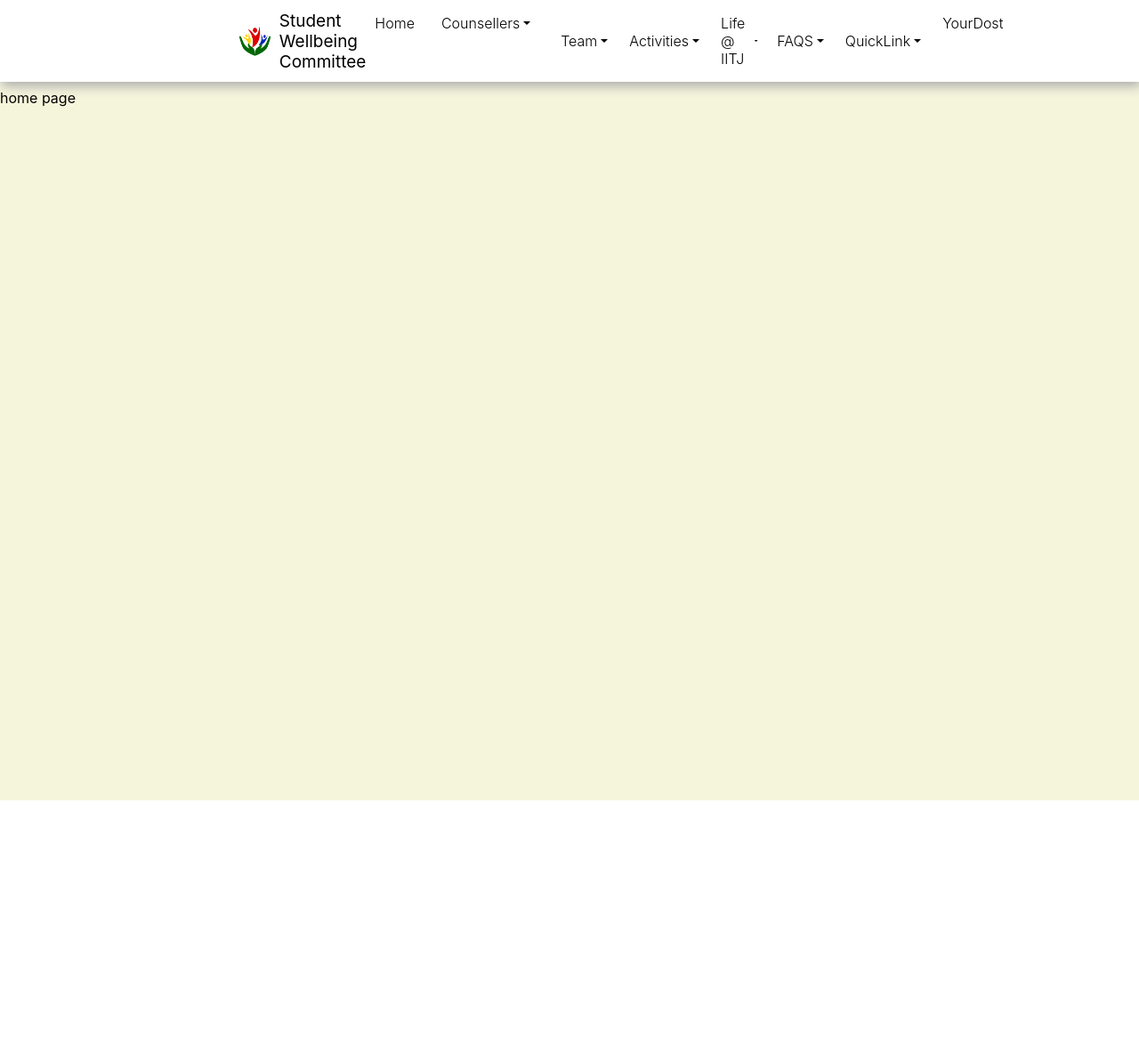
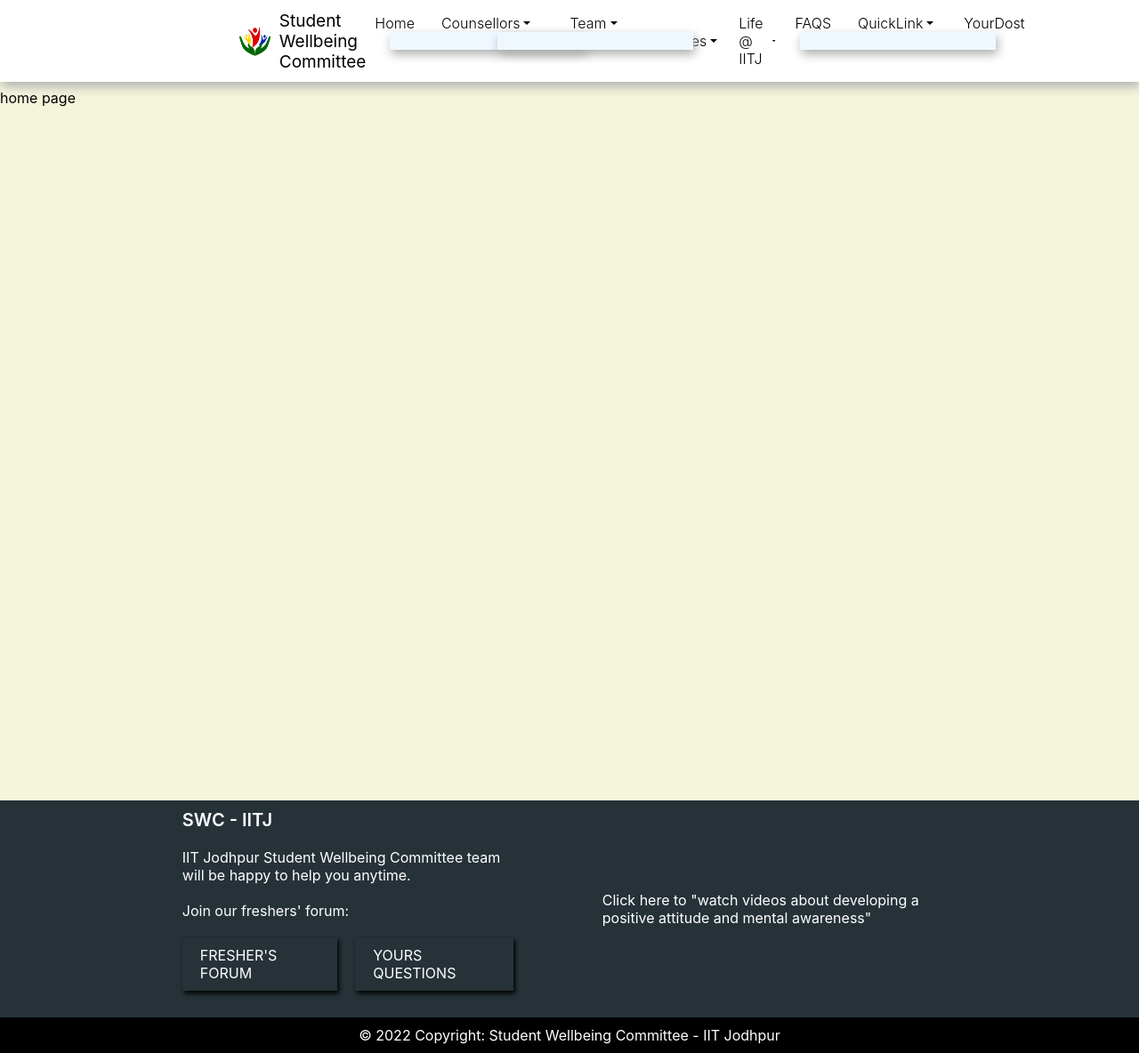
Before and after one commit to a19hu/SWC_2024, a React (Create React App) app: page / in a window 1280 px wide. Shown: the whole page at 89% size. Before the commit the page ends 900 px from the top, so only its background shows below. Built offline with nearby package versions, Linux system fonts and the light colour scheme.

Commit message:
add footer and some link

```diff
--- a/src/App.js
+++ b/src/App.js
@@ -1,15 +1,18 @@
 import { BrowserRouter,Routes,Route } from "react-router-dom";
 import Navbar from "./Components/part/Navbar";
 import Home from "./Components/Pages/Home";
+import Footer from "./Components/part/Footer";
 
 function App() {
   return (
     <BrowserRouter>
+
     <Navbar/>
     <Routes>
       <Route element={<Home/>}  path="/"/>
+    </Routes>
+    <Footer/>
 
-    </Routes>
     </BrowserRouter>
   );
 }
--- a/src/Components/Style/Navbar.css
+++ b/src/Components/Style/Navbar.css
@@ -58,11 +58,41 @@ a{
      cursor: pointer;
 }
 .nav_link_drop{
+    padding: 10px;
     background-color: aliceblue;
     box-shadow: 2px 5px 12px rgb(173, 173, 173);
-   position: relative;
-   top: 10px;
-   display: flex;
+   position: absolute;
+   top: 100%;
+   width: 200px;
+   /* display: flex; */
    flex-direction: column;
+   gap: 10px;
+   display: none;
 
 }
+.nav_link_drop div{
+   display: none;
+}
+ .nav_link_drop a {
+    display: none;
+}
+.nav_link_drop div:hover {
+
+    background-color: rgb(56, 56, 130);
+    color: white;
+    width: 100%;
+    justify-content: center;
+}
+.nav_link_drop a:hover {
+
+    background-color: rgb(56, 56, 130);
+    color: white;
+    width: 100%;
+    justify-content: center;
+}
+.nav_link_container:hover .nav_link_drop div {
+    display: flex;
+}
+.nav_link_container:hover .nav_link_drop a {
+    display: flex;
+}
--- /dev/null
+++ b/src/Components/Style/footer.css
@@ -0,0 +1,58 @@
+.footer{
+
+}
+.footer_container{
+    background-color: #263238;
+    padding: 10px 16%;
+    color: white;
+}
+.footer_context{
+
+    display: flex;
+    flex-direction: row;
+    /* justify-content: space-between; */
+    align-items: center;
+    gap: 100px;
+}
+.footer_help div{
+    margin-bottom: 20px;
+}
+.footer_swc{
+    font-size: 20px;
+    font-weight: 600;
+}
+.footer_help div:nth-child(2) {
+    /* font-size: 20px;
+    font-weight: 600; */
+}
+.footer_help div:nth-child(3) {
+    /* font-size: 20px;
+    font-weight: 600; */
+}
+.footer_help div:nth-child(4) {
+   display: flex;
+   flex-direction: row;
+   gap: 20px;
+}
+.footer_fresher_connect a{
+    box-shadow: 2px 3px 5px black;
+    color: white;
+    padding: 10px 20px;
+
+}
+.footer_fresher_connect a:hover {
+    background-color: rgb(68, 68, 154);
+
+}
+.footer_fresher_connect {}
+.youtube_link a:hover{
+   text-decoration: underline;
+}
+.footer_copyright{
+    padding: 10px 16%;
+    color: white;
+    background-color: black;
+    display: flex;
+    justify-content: center;
+    align-items: center;
+}
--- /dev/null
+++ b/src/Components/part/Footer.jsx
@@ -0,0 +1,40 @@
+import React from 'react'
+import { Link } from 'react-router-dom'
+import '../Style/footer.css'
+export default function Footer() {
+    return (
+        <div className='footer'>
+            <div className='footer_container'>
+                <div className='footer_context'>
+                    <div className='footer_help'>
+                        <div className='footer_swc'> SWC - IITJ</div>
+                        <div>
+
+                            IIT Jodhpur Student Wellbeing Committee team will be happy to help you anytime.
+                        </div>
+                        <div>
+
+                            Join our freshers' forum:
+                        </div>
+                        <div className='footer_fresher_connect'>
+                            <Link to="https://www.facebook.com/login/?next=https%3A%2F%2Fwww.facebook.com%2Fgroups%2Fiitjff13%2F%3Fref%3Dshare">FRESHER'S FORUM</Link>
+                            <Link>YOURS QUESTIONS</Link>
+                        </div>
+
+                    </div>
+                    <div className='youtube_link'>
+                        <Link to="https://www.youtube.com/results?search_query=positive+attitude+and+mental+awareness" style={{ color: "white" }}>Click here
+                        </Link>
+                        {" "}to "watch videos about developing a positive attitude and mental awareness"
+                    </div>
+                </div>
+                <div className='social_media'>
+
+                </div>
+            </div>
+            <div className='footer_copyright'>
+                © 2022 Copyright: Student Wellbeing Committee - IIT Jodhpur
+            </div>
+        </div>
+    )
+}
--- a/src/Components/part/Navbar.jsx
+++ b/src/Components/part/Navbar.jsx
@@ -1,45 +1,82 @@
-import React,{useState} from 'react'
+import React, { useState } from 'react'
 import { IoMdArrowDropdown } from "react-icons/io";
-
 import { Link } from 'react-router-dom'
 import '../Style/Navbar.css'
 import logo from '../../Images/logo.png'
+import Aasmaan from '../pdf/Aasmaan.pdf'
 export default function Navbar() {
-    const [demo,setdemo]= useState(false)
+
+
+
   return (
     <div className='navbar'>
       <div className='Navbar_container'>
         <div className='logo_'>
           <Link to="/">
-           <img src={logo} alt=""  className='logo_image'/>
+            <img src={logo} alt="" className='logo_image' />
             <div className='logo_context'>Student Wellbeing Committee</div>
           </Link>
         </div>
-      <div className='nav_link'>
+        <div className='nav_link' >
           <Link to="/">Home</Link>
-          <div className='nav_link_container' onMouseEnter={()=>setdemo(true)} onMouseLeave={()=>setdemo(false)}>
+          <div className='nav_link_container'>
             <div >
-             Counsellers <IoMdArrowDropdown />
+              Counsellors <IoMdArrowDropdown />
+            </div>
+
+              <div className='nav_link_drop' >
+                <div>
+                  Counsellors Team
                 </div>
                 <div>
-
-            <div className='nav_link_drop' style={ !demo ? {display:'none'} : {display:'flex'}}>
-              <div>
-           team
-              </div>
-              <div>
-all team
+                  Student Experience
                 </div>
               </div>
             </div>
+<div className='nav_link_container'>
+            <div >
+              Team <IoMdArrowDropdown />
             </div>
 
-          <div>Team <IoMdArrowDropdown /></div>
+              <div className='nav_link_drop' >
+                <div>
+                  Counsellors Team
+                </div>
+                <div>
+                  Student Experience
+                </div>
+              </div>
+            </div>
           <div>Activities <IoMdArrowDropdown /></div>
           <div>Life @ IITJ <IoMdArrowDropdown /></div>
-          <div>FAQS <IoMdArrowDropdown /></div>
-          <div>QuickLink <IoMdArrowDropdown /></div>
-          <Link to="https://yourdost.com/">YourDost</Link>
+          <Link to="">FAQS</Link>
+          <div className='nav_link_container'>
+            <div >
+              QuickLink <IoMdArrowDropdown />
+            </div>
+
+              <div className='nav_link_drop' >
+                <Link to="">
+                  Chairperson's slides
+                </Link>
+                <Link to="">
+                  Bus Schedule
+                </Link>
+                 <Link to="">
+                  Hotel map
+                </Link>
+                 <a href='http://home.iitj.ac.in/~ankitasharma' target='_blank' rel='noopener'>
+                  Assoc. Dean (Students)
+                </a>
+                 <a href="http://iitj.ac.in/" target='_blank' rel='noopener'>
+                  IITJ
+                </a>
+                 <a href={Aasmaan} target='_blank' rel='noopener'>
+                  Aasmaan
+                </a>
+              </div>
+            </div>
+          <a href="https://yourdost.com/" target='_blank' rel='noopener'>YourDost</a>
         </div>
       </div>
     </div>
```
Also changed, not shown: src/Components/part/Navbar_data.js (added, +16 -0 lines), 1 other file (tests, documents, lock files or other folders). Lines whose indentation alone changed are shown as unchanged.
